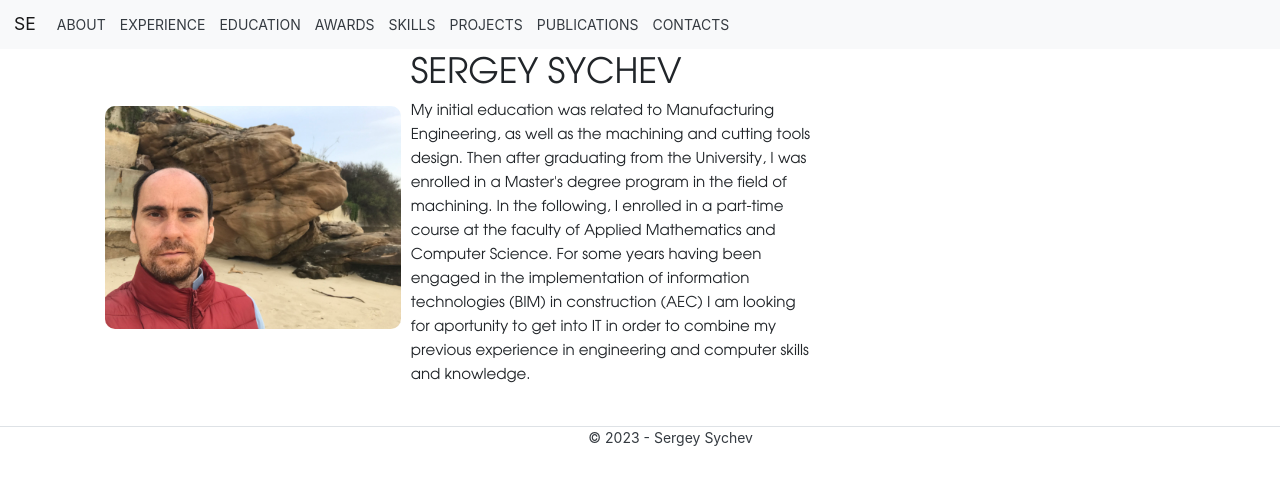
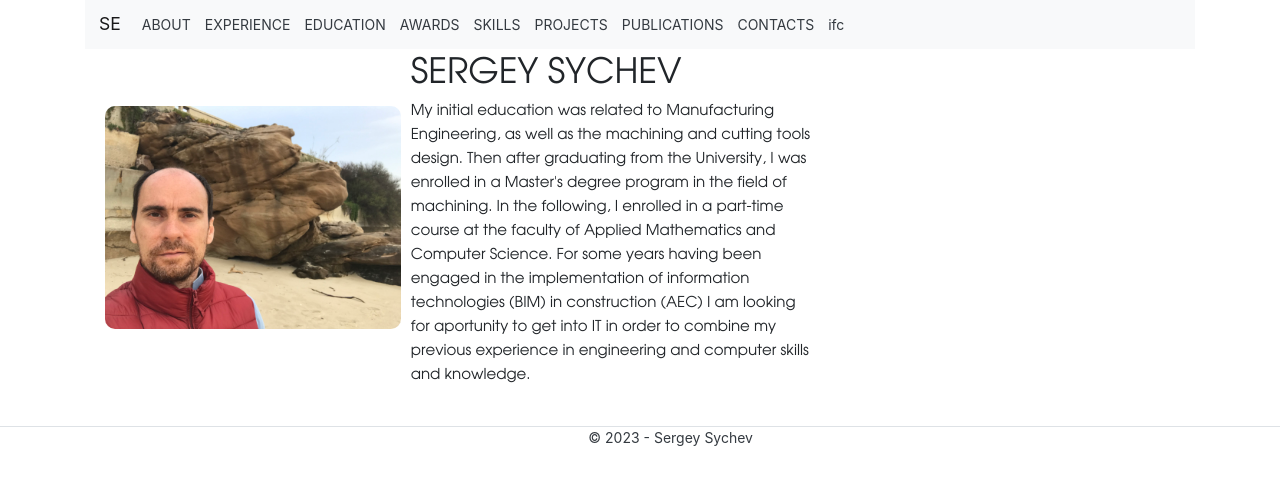
Before and after one commit to sesychev/flask, a Flask app: page /about in a window 1280 px wide. Shown: the top 485 px of the page. Run offline with Flask 3, Linux system fonts and the light colour scheme; some libraries are stand-ins or nearby versions.

Commit message:
feat: add ifc

```diff
--- a/app.py
+++ b/app.py
@@ -1,4 +1,15 @@
 from flask import Flask, render_template
+import ifcopenshell
+import ifcopenshell.util
+import ifcopenshell.util.element
+#from ifc_viewer import ifc_viewer
+
+ifc = ifcopenshell.open('static/ifc/____P0-02-070.ifc')
+
+wall = ifc.by_type('IfcBeam')[0]
+print(wall.is_a())
+print(wall.get_info())
+#https://wiki.osarch.org/index.php?title=IfcOpenShell_code_examples
 
 app = Flask(__name__)
 
@@ -35,7 +46,14 @@ def projects():
 def skills():
     return render_template('skills.html')
 
-
 @app.route('/publications')
 def publications():
     return render_template('publications.html')
+
+@app.route('/ifc')
+def ifc():
+    return render_template('ifc.html')
+
+
+if __name__ == "__main__":
+    pass
--- a/templates/base.html
+++ b/templates/base.html
@@ -14,6 +14,8 @@
     <title>{% block title %} {% endblock %}</title>
   </head>
   <body>
+    <div class="">
+    <header class="header container">
         <nav class="navbar navbar-expand-md navbar-light bg-light">
             <a class="navbar-brand" href="{{ url_for('index')}}">SE</a>
             <button class="navbar-toggler" type="button" data-toggle="collapse" data-target="#navbarNav" aria-controls="navbarNav" aria-expanded="false" aria-label="Toggle navigation">
@@ -45,18 +47,18 @@
                 <li class="nav-item">
                     <a class="nav-link text-dark" asp-area="" asp-page="/Index" href="{{ url_for('contacts') }}">CONTACTS</a>
                 </li>
+                <li class="nav-item">
+                    <a class="nav-link text-dark" asp-area="" asp-page="/Index" href="{{ url_for('ifc') }}">ifc</a>
+                </li>
                 </ul>
             </div>
+        </nav>
+    </header>
 
-        <div class="navbar-collapse collapse d-sm-inline-flex justify-content-between">
-            <ul class="navbar-nav flex-grow-1">
-
-            </ul>
-        </div>
-
-    </nav>
+    <div class="">
         <div class="container">
             {% block content %} {% endblock %}
+        </div>
     </div>
 
     <footer class="footer bg-white border-top text-muted">
@@ -72,5 +74,6 @@
     <script src="https://code.jquery.com/jquery-3.3.1.slim.min.js" integrity="sha384-q8i/X+965DzO0rT7abK41JStQIAqVgRVzpbzo5smXKp4YfRvH+8abtTE1Pi6jizo" crossorigin="anonymous"></script>
     <script src="https://cdnjs.cloudflare.com/ajax/libs/popper.js/1.14.7/umd/popper.min.js" integrity="sha384-UO2eT0CpHqdSJQ6hJty5KVphtPhzWj9WO1clHTMGa3JDZwrnQq4sF86dIHNDz0W1" crossorigin="anonymous"></script>
     <script src="https://stackpath.bootstrapcdn.com/bootstrap/4.3.1/js/bootstrap.min.js" integrity="sha384-JjSmVgyd0p3pXB1rRibZUAYoIIy6OrQ6VrjIEaFf/nJGzIxFDsf4x0xIM+B07jRM" crossorigin="anonymous"></script>
+  </div>
   </body>
 </html>
--- /dev/null
+++ b/templates/ifc.html
@@ -0,0 +1,5 @@
+{% extends 'base.html' %}
+
+{% block content %}
+
+{% endblock %}
```
Also changed, not shown: 1 other file. Lines whose indentation alone changed are shown as unchanged.
